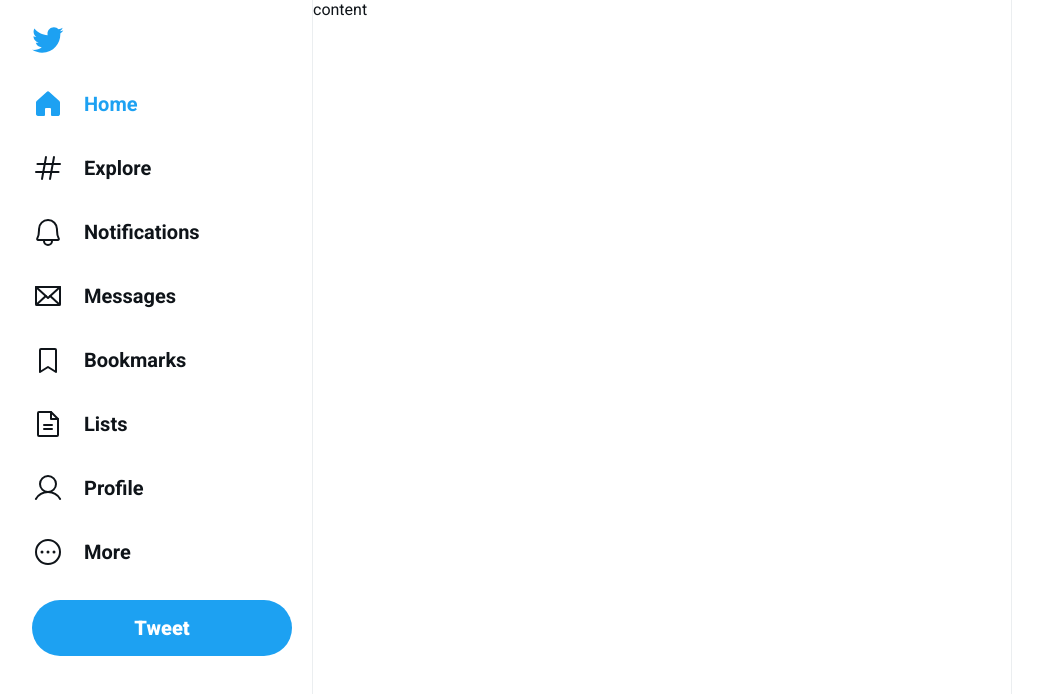
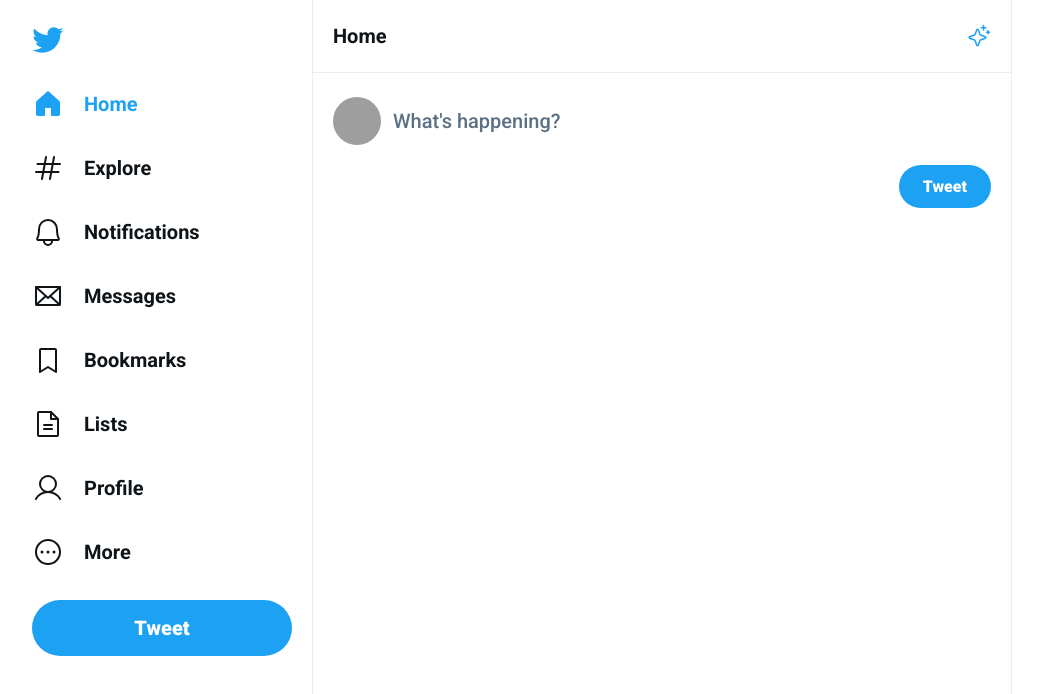
Before and after one commit to leticiar-io/ui-twitter, a React (Vite) app: page / in a window 1280 px wide. Shown: the top 694 px of the page, without its empty margins (128-1171 px from the left). Built offline with nearby package versions, Linux system fonts and the light colour scheme; grey boxes are pictures that could not be loaded.

Commit message:
creating the twitter timeline

```diff
--- a/src/global.css
+++ b/src/global.css
@@ -98,3 +98,69 @@
   border-left: 1px solid #ebeef0;
   border-right: 1px solid #ebeef0;
 }
+
+.timeline-header {
+  padding: 1.5rem 1.25rem;
+  display: flex;
+  align-items: center;
+  justify-content: space-between;
+  font-size: 1.25rem;
+  font-weight: 700;
+  border-bottom: 1px solid #ebeef0;
+}
+
+.timeline-header svg {
+  width: 1.5rem;
+  height: 1.5rem;
+  color: var(--twitter-blue);
+}
+
+.new-tweet-form {
+  padding: 1.5rem 1.25rem;
+  display: flex;
+  flex-direction: column;
+  gap: 0.5rem;
+}
+
+.new-tweet-form label {
+  display: flex;
+  gap: 0.75rem;
+}
+
+.new-tweet-form img{
+  width: 3rem;
+  height: 3rem;
+  border-radius: 99999px;
+}
+
+.new-tweet-form label textarea {
+  flex: 1;
+  border: 0;
+  font-size: 1.25rem;
+  font-weight: 500;
+  margin-top: 0.75rem;
+  resize: none;
+}
+
+.new-tweet-form label textarea:focus {
+   outline: none;
+}
+
+.new-tweet-form label textarea::placeholder {
+ color: #5b7083;
+}
+
+.new-tweet-form button[type=submit] {
+   margin-left: auto;
+   background: var(--twitter-blue);
+   border-radius: 9999px;
+   padding: 0.75rem 1.5rem;
+   color: #FFF;
+   font-size: 1rem;
+   font-weight: 900;
+   border: 0;
+}
+
+.new-tweet-form button[type=submit]:hover {
+   filter: brightness(0.9);
+ }
--- a/src/main.tsx
+++ b/src/main.tsx
@@ -13,6 +13,7 @@
   FileText,
   User,
   DotsThreeCircle,
+  Sparkle,
 } from "phosphor-react";
 
 ReactDOM.createRoot(document.getElementById("root") as HTMLElement).render(
@@ -61,7 +62,24 @@
         </button>
       </aside>
 
-      <div className="content">content</div>
+      <div className="content">
+        <main className="timeline">
+          <div className="timeline-header">
+            Home
+
+            <Sparkle />
+          </div>
+
+          <form className="new-tweet-form">
+            <label htmlFor="tweet">
+              <img src="https://github.com/leticiar-io.png" alt="Letícia" />
+              <textarea id="" placeholder="What's happening?"/>
+            </label>
+
+            <button type="submit">Tweet</button>
+          </form>
+        </main>
+      </div>
     </div>
   </React.StrictMode>
 );
```
Lines whose indentation alone changed are shown as unchanged.
